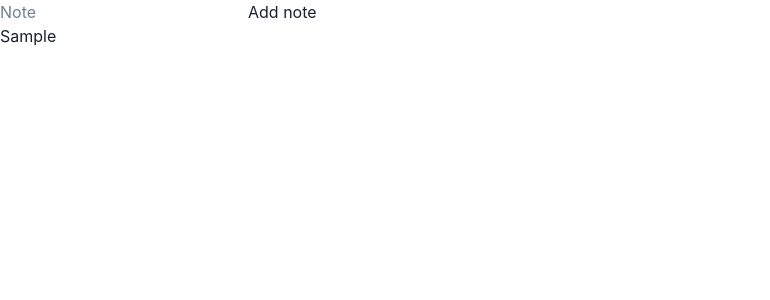
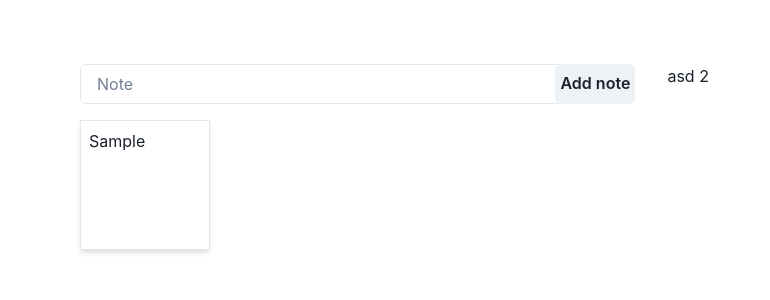
Before and after one commit to Fedevs/React-Notes-app, a React (Create React App) app: page / in a window 1280 px wide. Both pictures are taken after typing "Sample" into the empty fields and a click on the button "Add note". Shown: the top 300 px of the page, without its empty margins (0-770 px from the left). Built offline with nearby package versions, Linux system fonts and the light colour scheme.

Commit message:
home layout and note design

```diff
--- a/src/App.tsx
+++ b/src/App.tsx
@@ -1,24 +1,39 @@
 import React from "react";
 import { NewNoteInput } from "./components/NewNoteInput";
-import { v4 as uuidv4 } from "uuid";
-import { useAppDispatch, useAppSelector, notesAppActions } from "./redux";
+import { useAppDispatch, useAppSelector, notesAppActions, Note } from "./redux";
+import { Container, Box, Grid, Flex, Text, GridItem } from "@chakra-ui/react";
+import { NoteBox } from "./components/NoteBox";
 
 function App() {
+  const selectedNote = useAppSelector((state) => state.notesApp.selectedNote);
   const notes = useAppSelector((state) => state.notesApp.notes);
   const dispatch = useAppDispatch();
 
-  const addNote = (note: string) => {
+  const addNote = (note: Note) => {
     dispatch(notesAppActions.addNote(note));
   };
 
   return (
     <>
-      <NewNoteInput addNote={addNote} />
-      <ul>
-        {notes.map((note: string) => {
-          return <li key={uuidv4()}>{note}</li>;
-        })}
-      </ul>
+      <Container maxW={"100%"}>
+        <Flex w="100%" p={12}>
+          <Box w="1200px" p={4}>
+            <NewNoteInput addNote={addNote} />
+            <Grid mt={4} templateColumns="repeat(auto-fit, 130px)" gap={6}>
+              {notes.map((note: Note) => {
+                return (
+                  <GridItem key={note.id} w="100%" cursor="pointer">
+                    <NoteBox note={note.text} />
+                  </GridItem>
+                );
+              })}
+            </Grid>
+          </Box>
+          <Box w="100%" p={4}>
+            <Text>asd 2</Text>
+          </Box>
+        </Flex>
+      </Container>
     </>
   );
 }
--- a/src/components/NewNoteInput.tsx
+++ b/src/components/NewNoteInput.tsx
@@ -1,12 +1,19 @@
 import React, { ChangeEvent } from "react";
-import { useAppDispatch, useAppSelector, notesAppActions } from "../redux";
+import {
+  useAppDispatch,
+  useAppSelector,
+  notesAppActions,
+  Note,
+} from "../redux";
+import { Input, InputGroup, InputRightElement, Button } from "@chakra-ui/react";
+import { v4 as uuidv4 } from "uuid";
 
 interface NewNoteInputProps {
-  addNote(note: string): void;
+  addNote(note: Note): void;
 }
 
 export const NewNoteInput: React.FC<NewNoteInputProps> = ({ addNote }) => {
-  const note = useAppSelector((state) => state.notesApp.note);
+  const note = useAppSelector((state) => state.notesApp.note.text);
   const dispatch = useAppDispatch();
 
   const updateNote = (event: ChangeEvent<HTMLInputElement>) => {
@@ -14,7 +21,7 @@ export const NewNoteInput: React.FC<NewNoteInputProps> = ({ addNote }) => {
   };
 
   const onAddNoteClick = () => {
-    addNote(note);
+    addNote({ id: uuidv4(), text: note });
     resetNote();
   };
 
@@ -23,15 +30,17 @@ export const NewNoteInput: React.FC<NewNoteInputProps> = ({ addNote }) => {
   };
 
   return (
-    <div>
-      <input
+    <InputGroup size="md">
+      <Input
         onChange={updateNote}
         value={note}
         type="text"
         name="note"
         placeholder="Note"
       />
-      <button onClick={onAddNoteClick}>Add note</button>
-    </div>
+      <InputRightElement width="5rem">
+        <Button onClick={onAddNoteClick}>Add note</Button>
+      </InputRightElement>
+    </InputGroup>
   );
 };
--- /dev/null
+++ b/src/components/NoteBox.tsx
@@ -0,0 +1,15 @@
+import react from "react";
+import { useAppDispatch, useAppSelector, notesAppActions } from "../redux";
+import { Box, Text } from "@chakra-ui/react";
+
+interface NoteBoxProps {
+  note: string;
+}
+
+export const NoteBox: React.FC<NoteBoxProps> = ({ note }) => {
+  return (
+    <Box p={2} shadow="md" borderWidth="1px" w="130px" h="130px">
+      <Text overflow="hidden">{note}</Text>
+    </Box>
+  );
+};
--- a/src/redux/index.ts
+++ b/src/redux/index.ts
@@ -1,4 +1,5 @@
 export { useAppSelector, useAppDispatch } from "./hooks";
 export { notesAppReducer, notesAppSlice, notesAppActions } from "./slices";
+export type { Note } from "./slices";
 export { store } from "./store";
 export type { RootState, AppDispatch } from "./store";
--- a/src/redux/slices.ts
+++ b/src/redux/slices.ts
@@ -1,12 +1,19 @@
 import { createSlice, PayloadAction } from "@reduxjs/toolkit";
 
+interface Note {
+  id: string;
+  text: string;
+}
+
 interface NotesState {
-  note: string;
-  notes: Array<string>;
+  note: Note;
+  selectedNote?: string;
+  notes: Array<Note>;
 }
 
 const initialState: NotesState = {
-  note: "",
+  note: { id: "", text: "" },
+  selectedNote: "",
   notes: [],
 };
 
@@ -14,15 +21,20 @@ export const notesAppSlice = createSlice({
   name: "notesApp",
   initialState,
   reducers: {
-    addNote: (state, action: PayloadAction<string>) => {
+    addNote: (state, action: PayloadAction<Note>) => {
       state.notes = [...state.notes, action.payload];
     },
     updateNote: (state, action: PayloadAction<string>) => {
-      state.note = action.payload;
+      state.note.text = action.payload;
+    },
+    getNote: (state, action: PayloadAction<string>) => {
+      state.selectedNote = state.notes.find(
+        (note: Note) => note.id === action.payload
+      )?.id;
     },
   },
 });
 
+export type { Note };
 export const notesAppActions = notesAppSlice.actions;
-
 export const notesAppReducer = notesAppSlice.reducer;
```
